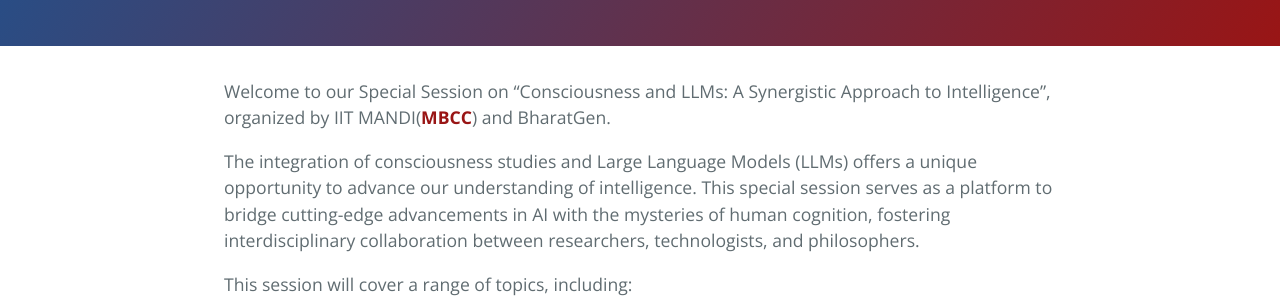
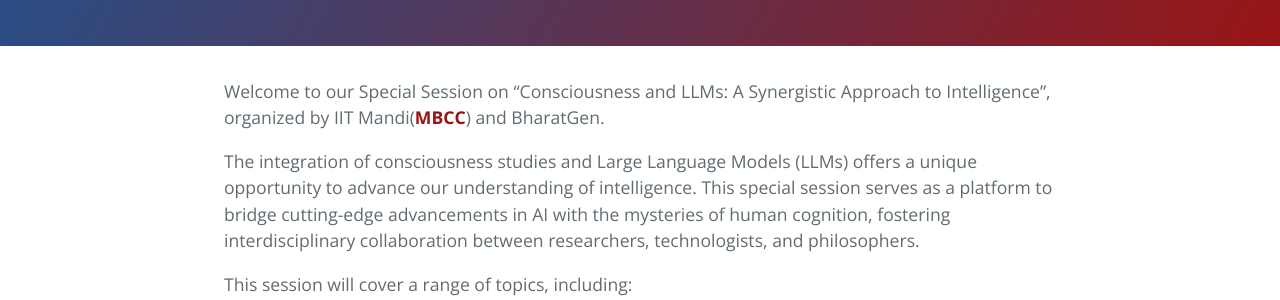
Before and after one commit to indicnlpiitmandi/indicnlpiitmandi.github.io, a Jekyll site: the page built from index.md, in a window 1280 px wide and 900 px high. Shown: the part 415-715 px from the top of the window. Built offline with Jekyll 4.4.1, drawn with Linux system fonts in a browser that asks for light colours; the repository's description, which GitHub fills in, is left out; some of the changed text lies outside the part shown.

```diff
--- a/index.md
+++ b/index.md
@@ -7,7 +7,7 @@ description: CLLMS @  <a href="https://iksmha.iitmandi.ac.in/mbcc/2025/"><b>MBCC
 
 
 
-Welcome to our Special Session on "Consciousness and LLMs: A Synergistic Approach to Intelligence", organized by  IIT MANDI(<a href="https://iksmha.iitmandi.ac.in/mbcc/2025/"><b>MBCC</b></a>) and BharatGen.
+Welcome to our Special Session on "Consciousness and LLMs: A Synergistic Approach to Intelligence", organized by  IIT Mandi(<a href="https://iksmha.iitmandi.ac.in/mbcc/2025/"><b>MBCC</b></a>) and BharatGen.
 
 The integration of consciousness studies and Large Language Models (LLMs) offers a unique opportunity to advance our understanding of intelligence. This special session serves as a platform to bridge cutting-edge advancements in AI with the mysteries of human cognition, fostering interdisciplinary collaboration between researchers, technologists, and philosophers.
 
```
Also changed, not shown: other parts of index.md (+1 -1 lines).
